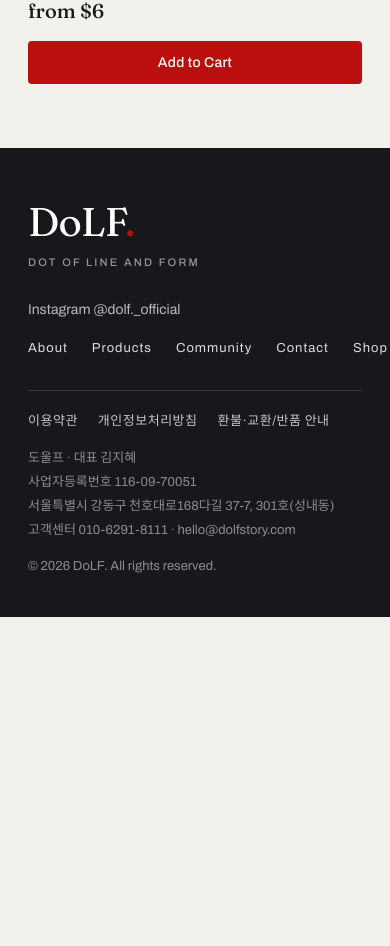
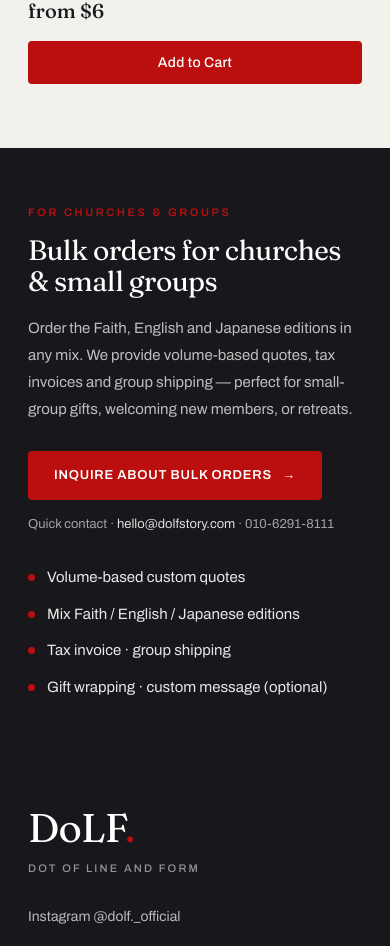
Before and after one commit to sophia-hye/dolf, a React (Vite) app: page /shop in a window 390 px wide. Shown: the part 4309-5255 px from the top of the page. Before the commit the page ends 4926 px from the top, so only its background shows below. Built offline with nearby package versions, Linux system fonts and the light colour scheme; no server answers; the database is empty; a web font is replaced by a local one.

Commit message:
feat(shop): church/group bulk-order (B2B) section on Shop page
- Dark band with mix-edition messaging, benefits, and a contact CTA +
  quick email/phone, pairing with the Breathe editions line-sheet for B2B

```diff
--- /dev/null
+++ b/src/components/shop/GroupOrderSection.tsx
@@ -0,0 +1,219 @@
+import styled from 'styled-components'
+import { Link } from 'react-router-dom'
+import { Container } from '@/components/ui/Container'
+import { useLocale } from '@/i18n/context'
+import { businessInfo } from '@/data/business'
+
+// Church / small-group bulk-order (B2B) section. Pairs with the Breathe
+// editions line-sheet: churches and groups can mix Faith / EN / JP editions,
+// get a volume quote and a tax invoice, and ship to one place.
+
+type Copy = {
+  eyebrow: string
+  title: string
+  body: string
+  benefits: string[]
+  cta: string
+  mailSubject: string
+  contactLabel: string
+}
+
+const COPY: Record<string, Copy> = {
+  ko: {
+    eyebrow: '교회 · 단체 발주',
+    title: '교회와 소그룹을 위한 단체 발주',
+    body: '신앙(Faith)·영문·일문 에디션을 자유롭게 조합해 단체로 주문하실 수 있습니다. 수량에 맞춘 할인 견적, 세금계산서 발행, 단체 배송까지 도와드립니다 — 소그룹 선물, 새가족 환영, 수련회 배포에 좋습니다.',
+    benefits: [
+      '수량별 맞춤 할인 견적',
+      '신앙 · 영문 · 일문 에디션 혼합 주문',
+      '세금계산서 발행 · 단체 배송',
+      '선물 포장 · 단체 문구 상담 (선택)',
+    ],
+    cta: '단체 발주 문의하기',
+    mailSubject: '교회·단체 발주 문의',
+    contactLabel: '빠른 상담',
+  },
+  en: {
+    eyebrow: 'For Churches & Groups',
+    title: 'Bulk orders for churches & small groups',
+    body: 'Order the Faith, English and Japanese editions in any mix. We provide volume-based quotes, tax invoices and group shipping — perfect for small-group gifts, welcoming new members, or retreats.',
+    benefits: [
+      'Volume-based custom quotes',
+      'Mix Faith / English / Japanese editions',
+      'Tax invoice · group shipping',
+      'Gift wrapping · custom message (optional)',
+    ],
+    cta: 'Inquire about bulk orders',
+    mailSubject: 'Church / group bulk-order inquiry',
+    contactLabel: 'Quick contact',
+  },
+  ja: {
+    eyebrow: '教会・団体発注',
+    title: '教会・小グループのための団体発注',
+    body: 'Faith・英語・日本語エディションを自由に組み合わせて団体注文できます。数量に応じたお見積り、適格請求書の発行、団体配送まで対応します — 小グループの贈り物、新来者の歓迎、リトリート配布に最適です。',
+    benefits: [
+      '数量別のお見積り',
+      'Faith・英語・日本語の組み合わせ注文',
+      '適格請求書・団体配送',
+      'ギフト包装・名入れ相談（任意）',
+    ],
+    cta: '団体発注を問い合わせる',
+    mailSubject: '教会・団体発注のお問い合わせ',
+    contactLabel: 'クイック連絡',
+  },
+}
+
+export function GroupOrderSection() {
+  const { locale } = useLocale()
+  const c = COPY[locale] ?? COPY.en
+  const mailto = `mailto:${businessInfo.email}?subject=${encodeURIComponent(
+    c.mailSubject,
+  )}`
+
+  return (
+    <Section aria-label={c.title}>
+      <Inner>
+        <Copy>
+          <Eyebrow>{c.eyebrow}</Eyebrow>
+          <Title>{c.title}</Title>
+          <Body>{c.body}</Body>
+          <Actions>
+            <Cta to="/contact">
+              {c.cta}
+              <span aria-hidden>→</span>
+            </Cta>
+            <Quick>
+              {c.contactLabel} ·{' '}
+              <a href={mailto}>{businessInfo.email}</a> · {businessInfo.phone}
+            </Quick>
+          </Actions>
+        </Copy>
+
+        <Benefits>
+          {c.benefits.map((b) => (
+            <Benefit key={b}>
+              <Mark aria-hidden />
+              <span>{b}</span>
+            </Benefit>
+          ))}
+        </Benefits>
+      </Inner>
+    </Section>
+  )
+}
+
+const Section = styled.section`
+  background-color: ${({ theme }) => theme.colors.ink};
+  color: ${({ theme }) => theme.colors.white};
+`
+const Inner = styled(Container)`
+  display: grid;
+  grid-template-columns: 1.1fr 0.9fr;
+  gap: clamp(32px, 6vw, 80px);
+  align-items: center;
+  padding-top: clamp(56px, 8vw, 96px);
+  padding-bottom: clamp(56px, 8vw, 96px);
+
+  @media (max-width: 860px) {
+    grid-template-columns: 1fr;
+    gap: 32px;
+  }
+`
+const Copy = styled.div``
+const Eyebrow = styled.span`
+  display: block;
+  font-family: ${({ theme }) => theme.fonts.sans};
+  font-size: 11px;
+  font-weight: 600;
+  letter-spacing: 0.24em;
+  text-transform: uppercase;
+  color: ${({ theme }) => theme.colors.brandRed};
+`
+const Title = styled.h2`
+  font-family: ${({ theme }) => theme.fonts.serif};
+  font-weight: 400;
+  font-size: clamp(28px, 4.4vw, 46px);
+  line-height: 1.1;
+  letter-spacing: -0.02em;
+  margin: 14px 0 0;
+  color: ${({ theme }) => theme.colors.white};
+`
+const Body = styled.p`
+  font-family: ${({ theme }) => theme.fonts.kr};
+  font-size: 15px;
+  line-height: 1.8;
+  max-width: 48ch;
+  margin: 18px 0 0;
+  color: rgba(255, 255, 255, 0.72);
+  word-break: keep-all;
+`
+const Actions = styled.div`
+  display: flex;
+  flex-direction: column;
+  gap: 14px;
+  margin-top: 28px;
+`
+const Cta = styled(Link)`
+  display: inline-flex;
+  align-items: center;
+  gap: 10px;
+  align-self: flex-start;
+  padding: 14px 26px;
+  border-radius: 4px;
+  background: ${({ theme }) => theme.colors.brandRed};
+  color: ${({ theme }) => theme.colors.white};
+  font-family: ${({ theme }) => theme.fonts.sans};
+  font-size: 13px;
+  font-weight: 600;
+  letter-spacing: 0.06em;
+  text-transform: uppercase;
+  transition:
+    gap 0.25s ease,
+    opacity 0.2s ease;
+
+  &:hover {
+    gap: 16px;
+    opacity: 0.9;
+  }
+`
+const Quick = styled.p`
+  margin: 0;
+  font-family: ${({ theme }) => theme.fonts.sans};
+  font-size: 13px;
+  color: rgba(255, 255, 255, 0.6);
+
+  a {
+    color: rgba(255, 255, 255, 0.85);
+    border-bottom: 1px solid transparent;
+    transition: border-color 0.2s ease;
+  }
+  a:hover {
+    border-bottom-color: rgba(255, 255, 255, 0.6);
+  }
+`
+const Benefits = styled.ul`
+  display: flex;
+  flex-direction: column;
+  gap: 14px;
+  margin: 0;
+  padding: 0;
+  list-style: none;
+`
+const Benefit = styled.li`
+  display: flex;
+  align-items: flex-start;
+  gap: 12px;
+  font-family: ${({ theme }) => theme.fonts.kr};
+  font-size: 15px;
+  line-height: 1.5;
+  color: rgba(255, 255, 255, 0.9);
+  word-break: keep-all;
+`
+const Mark = styled.span`
+  flex: 0 0 auto;
+  width: 7px;
+  height: 7px;
+  margin-top: 8px;
+  border-radius: 50%;
+  background: ${({ theme }) => theme.colors.brandRed};
+`
--- a/src/pages/shop/ShopPage.tsx
+++ b/src/pages/shop/ShopPage.tsx
@@ -16,6 +16,7 @@ import {
   isSoldOut,
 } from '@/lib/product-pricing'
 import { pushEvent } from '@/lib/gtm'
+import { GroupOrderSection } from '@/components/shop/GroupOrderSection'
 
 export function ShopPage() {
   const { t, locale } = useLocale()
@@ -105,6 +106,8 @@ export function ShopPage() {
           })}
         </Grid>
       </GridSection>
+
+      <GroupOrderSection />
     </>
   )
 }
```
